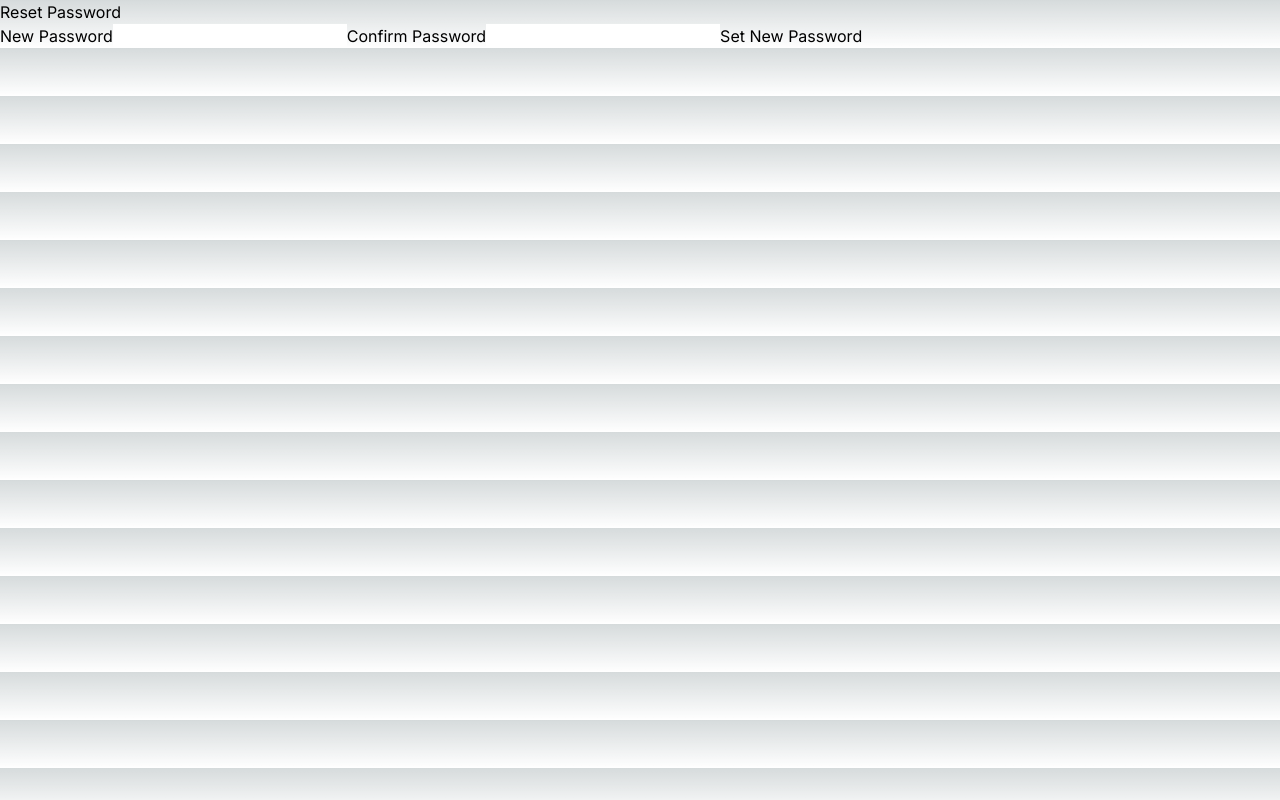
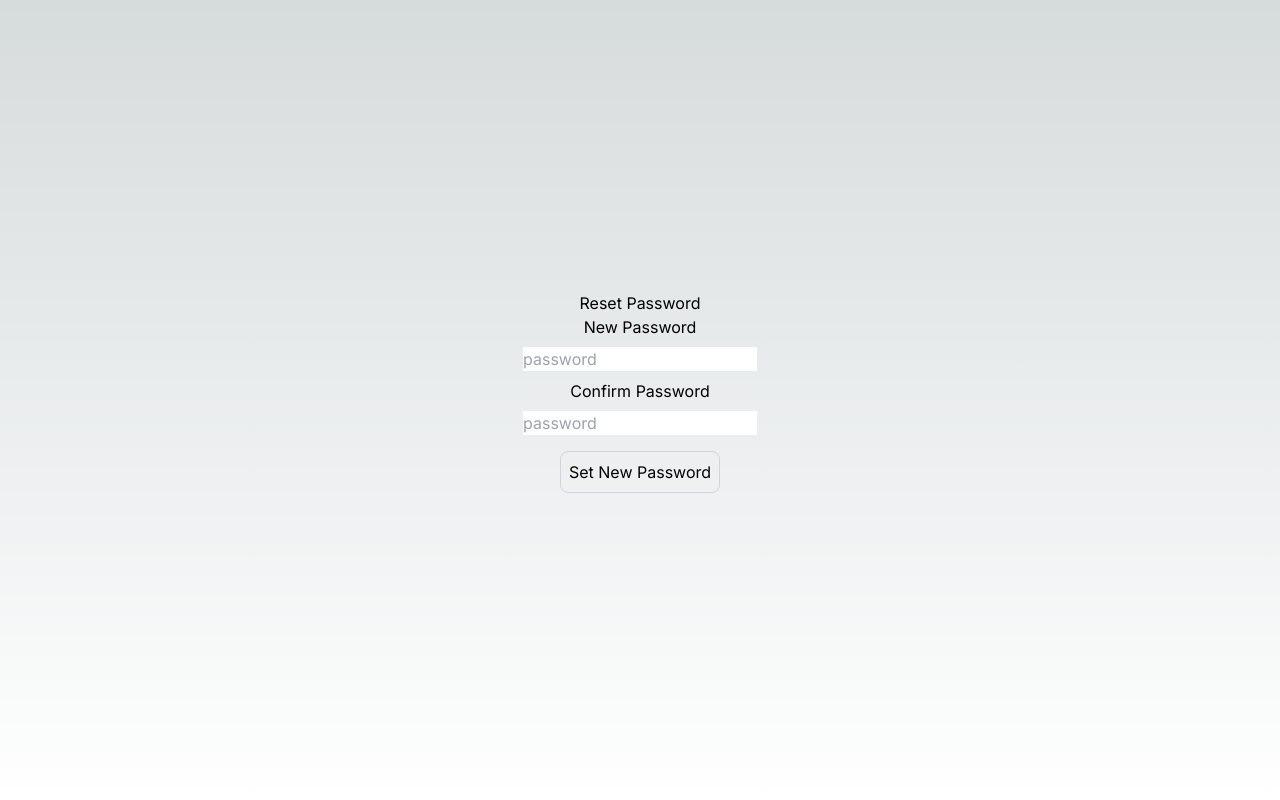
Before and after one commit to Deepjyoti-Sarmah/NextJS_Tutorials, a Next.js app: page /resetpassword in a window 1280 px wide. Built offline with nearby package versions, Linux system fonts and the light colour scheme.

Commit message:
forget password working

```diff
--- a/src/app/api/users/forgotpassword/route.ts
+++ b/src/app/api/users/forgotpassword/route.ts
@@ -7,29 +7,27 @@ connect()
 
 export async function POST(request: NextRequest){
     try {
-        const reqBody = await request.json()
-        const {email} = reqBody
+        const reqBody = await request.json();
+        const { email }  = reqBody;
 
         console.log(reqBody);
 
-        //check if user already exists
-        const user = await User.findOne({email})
+        // check iff user exists
+        const user = await User.findOne({email});
 
         if(!user){
-            return NextResponse.json({error: "User does not exists"}, {status: 400})
+            return NextResponse.json({error: "User does not exist"}, {status: 400});
         }
 
-        //send verification email
-        await sendEmail({email, emailType: "VERIFY", userId: user._id});
+        await sendEmail({email, emailType: "RESET", userId: user._id})
 
         return NextResponse.json({
-            message: "Email sent for password reset",
+            message: "Email sent for password reset.",
             success: true,
             user
         })
 
     } catch (error: any) {
-        return NextResponse.json({error: error.message}, {status: 500})
-
+        return NextResponse.json({error: error.message},{status: 400})
     }
 }
--- a/src/app/api/users/resetpassword/route.ts
+++ b/src/app/api/users/resetpassword/route.ts
@@ -1,37 +1,37 @@
 import {connect} from "@/dbConfig/dbConfig";
 import User from "@/models/userModel";
 import bcryptjs from "bcryptjs";
-import { NextResponse, NextRequest } from "next/server";
+import { NextRequest, NextResponse } from "next/server";
+
 
 connect();
 
-export async function POST( request: NextRequest) {
+
+export async function POST(request: NextRequest){
     try {
-        const reqBody = await request.json();
-        const {password, token} = reqBody;
+        const reqBody = await request.json()
+        const {password,token } = reqBody;
         console.log(reqBody);
 
-        const user = await User.findOne({
-            forgotPasswordToken: token,
-            forgotPasswordTokenExpiry: {$gt: Date.now()}
-        })
-
-        if (!user) {
-            return NextResponse.json({error: "Invalid token"}, {status:400});
+        const user = await User.findOne({forgotPasswordToken: token, forgotPasswordTokenExpiry: {$gt: Date.now()}})
+        if(!user){
+            return NextResponse.json({error: "Invalid token"}, {status: 400})
         }
         console.log(user);
 
-        //hash pasword
-        const salt = await bcryptjs.genSalt(10);
-        const hashedPassword = await bcryptjs.hash(password, salt);
+        //hash password
+        const salt = await bcryptjs.genSalt(10)
+        const hashedPassword = await bcryptjs.hash(password, salt)
 
         user.password = hashedPassword;
         await user.save();
 
-        return NextResponse.json({message: "Password Changed",success: true
-        });
+        return NextResponse.json({
+            message: "Password Changed",
+            success: true
+        })
 
     } catch (error: any) {
-        return NextResponse.json({error: error.message}, {status:500});
+        return NextResponse.json({error: error.message},{status: 500});
     }
 }
--- a/src/app/forgotpassword/page.tsx
+++ b/src/app/forgotpassword/page.tsx
@@ -1,63 +1,45 @@
-
 "use client";
 import Link from "next/link";
-import React, { useEffect } from "react";
+import React, { useState } from "react";
+import axios from "axios";
 import { useRouter } from "next/navigation";
-import axios from "axios";
-import { toast } from "react-hot-toast";
 
 export default function ForgotPasswordPage() {
     const router = useRouter();
-    const [user, setUser] = React.useState({
-        email: "",
-    });
-
-    const [buttonDisabled, setButtonDisabled] = React.useState(false);
+    const [email, setEmail] = useState("");
     const [loading, setLoading] = React.useState(false);
-
 
     const onForgotPassword = async () => {
         try {
             setLoading(true);
-            const response = await axios.post("/api/users/forgotPassword", user);
-            console.log("Email sent", response.data);
-            // toast.success("Login success");
+            const response = await axios.post("api/users/forgotpassword", { email });
+            console.log("Email Sent", response.data);
             router.push("/resetpassword");
         } catch (error: any) {
-            console.log("reset password failed", error.message);
-            toast.error(error.message);
+            console.log("reset password fail " + error.message);
         } finally {
             setLoading(false);
         }
     }
 
-    useEffect(() => {
-        if (user.email.length > 0) {
-            setButtonDisabled(false);
-        } else {
-            setButtonDisabled(true);
-        }
-    }, [user]);
-
     return (
         <div className="flex flex-col items-center justify-center min-h-screen py-2">
             <h1>{loading ? "Processing" : "Forgot Password"}</h1>
-            <hr />
-
-            <label htmlFor="email">email</label>
+            <label htmlFor="email">Email</label>
             <input
-                className="p-2 border border-gray-300 rounded-lg mb-4 focus:outline-none focus:border-gray-600 text-black"
+                className="text-black"
                 id="email"
-                type="text"
-                value={user.email}
-                onChange={(e) => setUser({ ...user, email: e.target.value })}
+                type="email"
+                value={email}
+                onChange={(e) => setEmail(e.target.value)}
                 placeholder="email"
             />
             <button
                 onClick={onForgotPassword}
-                className="p-2 border border-gray-300 rounded-lg mb-4 focus:outline-none focus:border-gray-600">Submit</button>
-            <Link href="/signup">Visit Signup page</Link>
+                className="p-2 border border-gray-300
+            rounded-lg mb-4 focus:outline-none
+            focus:border-gray-600 m-2">Submit</button>
+            <Link href="/signup">Visit Signup Page</Link>
         </div>
     )
-
 }
--- a/src/app/resetpassword/page.tsx
+++ b/src/app/resetpassword/page.tsx
@@ -1,18 +1,65 @@
-"use client"
+"use client";
 import axios from "axios";
 import React, { useState, useEffect } from "react";
-import { useRouter } from "next/router";
+import { useRouter } from "next/navigation";
 
 export default function ResetPasswordPage() {
+    const router = useRouter();
+    const [token, setToken] = useState("");
+    const [password, setPassword] = useState("");
+    const [confirmpassword, setConfirmPassword] = useState("");
+    const [loading, setLoading] = React.useState(false);
+
+    const onResetPassword = async () => {
+        if (password !== confirmpassword) {
+            console.log("Password not matched.");
+            return;
+        }
+        try {
+            setLoading(true)
+            const response = await axios.post("api/users/resetpassword", { password, token });
+            console.log("Password updated", response.data);
+            router.push("/login");
+        } catch (error: any) {
+            console.log("reset password fail " + error.message);
+        } finally {
+            setLoading(false);
+        }
+    }
+
+    useEffect(() => {
+        const urlToken = window.location.search.split("=")[1];
+        setToken(urlToken || "");
+    }, []);
 
     return (
-        <div>
-            <h1>Reset Password</h1>
+        <div className="flex flex-col items-center
+        justify-center min-h-screen py-2">
+            <h1>{loading ? "Processing" : "Reset Password"}</h1>
             <label htmlFor="password">New Password</label>
-            <input type="text" />
+            <input
+                className="text-black m-2"
+                id="password"
+                type="password"
+                value={password}
+                onChange={(e) => setPassword(e.target.value)}
+                placeholder="password"
+            />
             <label htmlFor="password">Confirm Password</label>
-            <input type="text" />
-            <button>Set New Password</button>
+            <input
+                className="text-black m-2"
+                id="password"
+                type="password"
+                value={confirmpassword}
+                onChange={(e) => setConfirmPassword(e.target.value)}
+                placeholder="password"
+            />
+
+            <button
+                onClick={onResetPassword}
+                className="p-2 border border-gray-300
+            rounded-lg mb-4 focus:outline-none
+            focus:border-gray-600 m-2">Set New Password</button>
 
         </div>
     )
```
